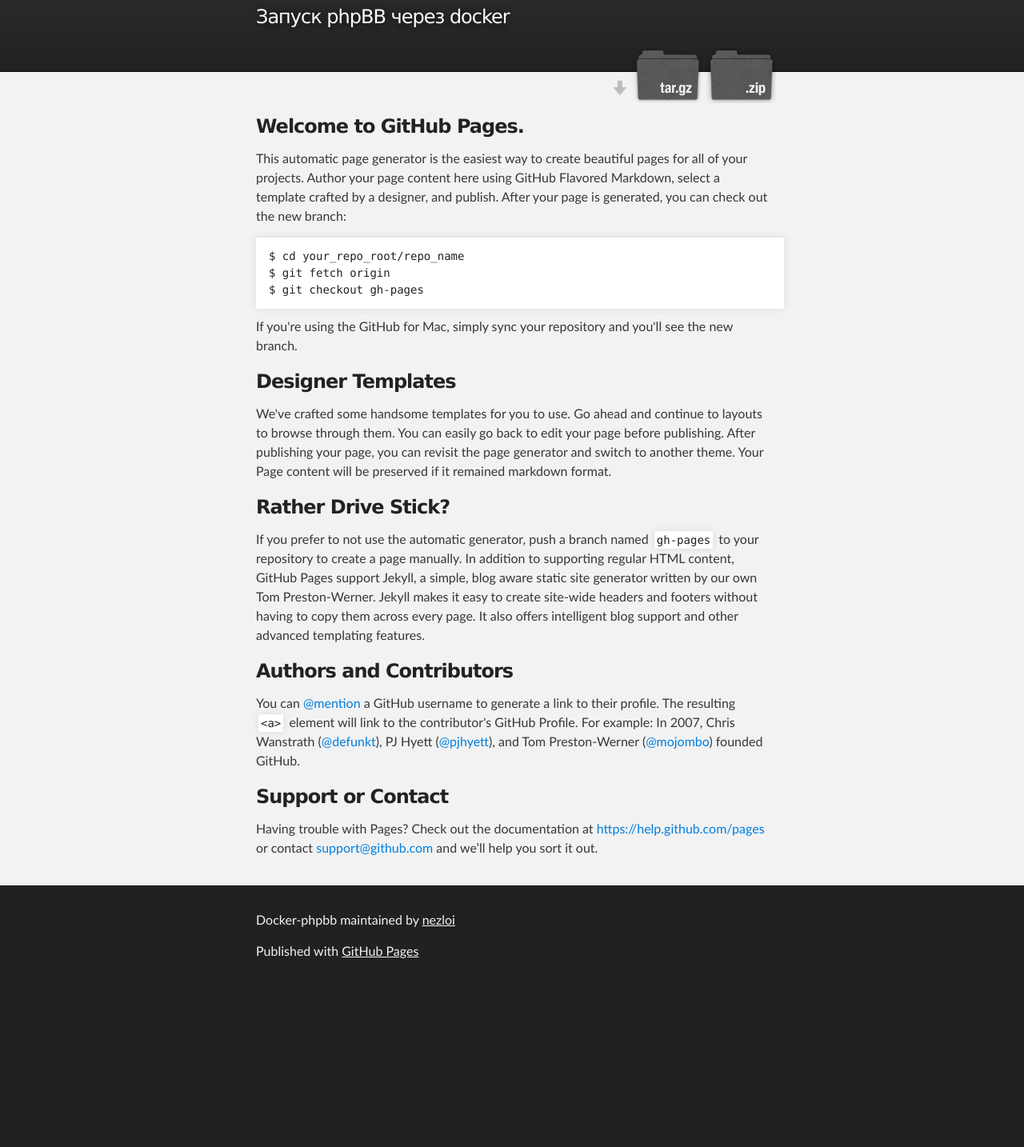
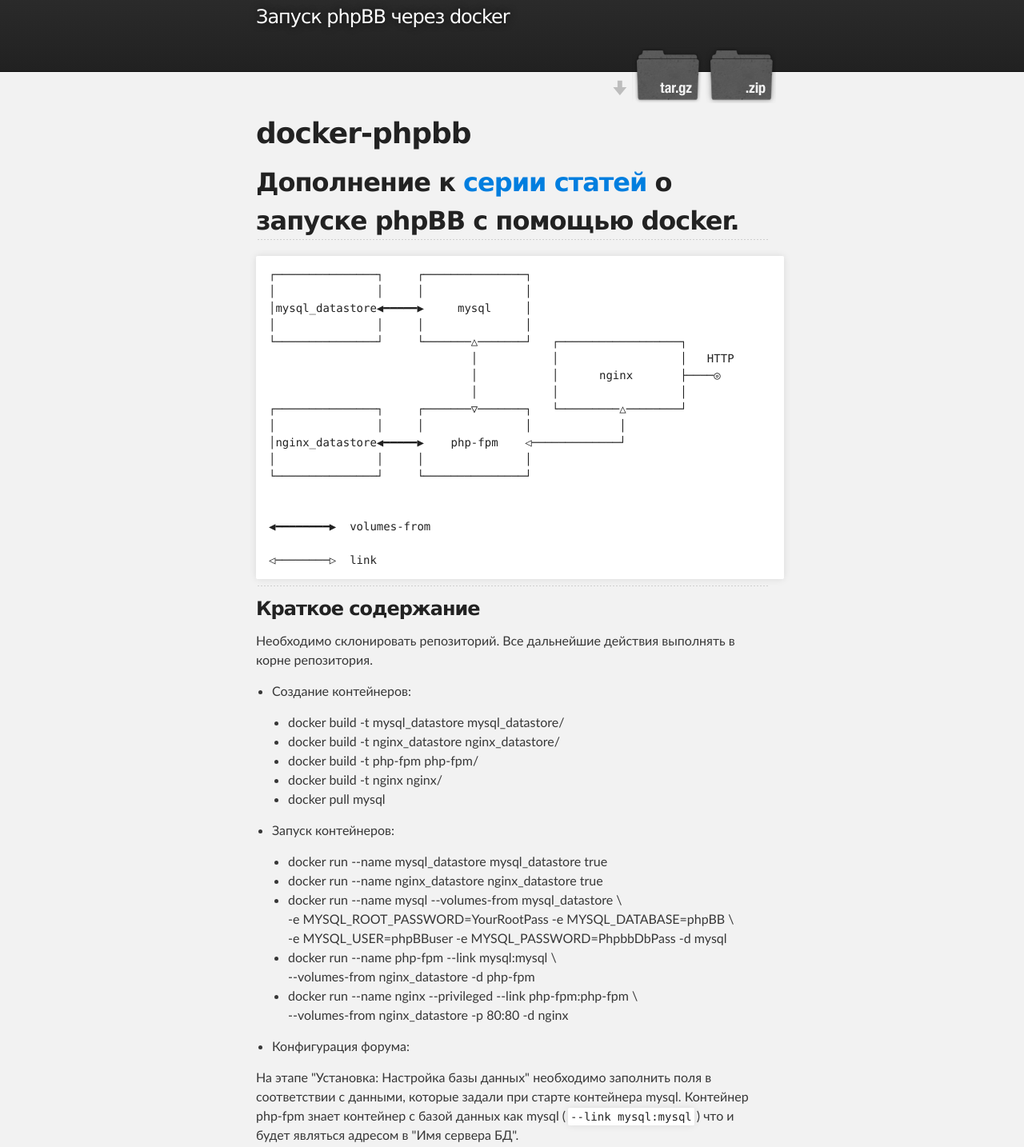
Before and after one commit to nezloi/docker-phpbb, a plain HTML site: page index.html in a window 1280 px wide. Shown: the part 120-1554 px from the top of the page at 80% size. Before the commit the page ends 1356 px from the top, so only its background shows below. Drawn offline with Linux system fonts and the light colour scheme.

```diff
--- a/index.html
+++ b/index.html
@@ -31,37 +31,84 @@
     <!-- MAIN CONTENT -->
     <div id="main_content_wrap" class="outer">
       <section id="main_content" class="inner">
-        <h3>
-<a id="welcome-to-github-pages" class="anchor" href="#welcome-to-github-pages" aria-hidden="true"><span class="octicon octicon-link"></span></a>Welcome to GitHub Pages.</h3>
+        <h1>
+<a id="docker-phpbb" class="anchor" href="#docker-phpbb" aria-hidden="true"><span class="octicon octicon-link"></span></a>docker-phpbb</h1>
 
-<p>This automatic page generator is the easiest way to create beautiful pages for all of your projects. Author your page content here using GitHub Flavored Markdown, select a template crafted by a designer, and publish. After your page is generated, you can check out the new branch:</p>
+<h2>
+<a id="Дополнение-к-серии-статей-о-запуске-phpbb-с-помощью-docker" class="anchor" href="#%D0%94%D0%BE%D0%BF%D0%BE%D0%BB%D0%BD%D0%B5%D0%BD%D0%B8%D0%B5-%D0%BA-%D1%81%D0%B5%D1%80%D0%B8%D0%B8-%D1%81%D1%82%D0%B0%D1%82%D0%B5%D0%B9-%D0%BE-%D0%B7%D0%B0%D0%BF%D1%83%D1%81%D0%BA%D0%B5-phpbb-%D1%81-%D0%BF%D0%BE%D0%BC%D0%BE%D1%89%D1%8C%D1%8E-docker" aria-hidden="true"><span class="octicon octicon-link"></span></a>Дополнение к <a href="http://blog.derz.co/posts/2015/02/27/chast-11-docker-vvedenie/" target="_blank">серии статей</a> о запуске phpBB с помощью docker.</h2>
 
-<pre><code>$ cd your_repo_root/repo_name
-$ git fetch origin
-$ git checkout gh-pages
+<pre><code>┌───────────────┐     ┌───────────────┐
+│               │     │               │
+│mysql_datastore◀━━━━━▶     mysql     │
+│               │     │               │
+└───────────────┘     └───────△───────┘   ┌──────────────────┐
+                              │           │                  │   HTTP
+                              │           │      nginx       ├────◎
+                              │           │                  │
+┌───────────────┐     ┌───────▽───────┐   └─────────△────────┘
+│               │     │               │             │
+│nginx_datastore◀━━━━━▶    php-fpm    ◁─────────────┘
+│               │     │               │
+└───────────────┘     └───────────────┘
+
+
+◀━━━━━━━━▶  volumes-from
+
+◁────────▷  link
 </code></pre>
 
-<p>If you're using the GitHub for Mac, simply sync your repository and you'll see the new branch.</p>
+<hr>
 
 <h3>
-<a id="designer-templates" class="anchor" href="#designer-templates" aria-hidden="true"><span class="octicon octicon-link"></span></a>Designer Templates</h3>
+<a id="Краткое-содержание" class="anchor" href="#%D0%9A%D1%80%D0%B0%D1%82%D0%BA%D0%BE%D0%B5-%D1%81%D0%BE%D0%B4%D0%B5%D1%80%D0%B6%D0%B0%D0%BD%D0%B8%D0%B5" aria-hidden="true"><span class="octicon octicon-link"></span></a>Краткое содержание</h3>
 
-<p>We've crafted some handsome templates for you to use. Go ahead and continue to layouts to browse through them. You can easily go back to edit your page before publishing. After publishing your page, you can revisit the page generator and switch to another theme. Your Page content will be preserved if it remained markdown format.</p>
+<p>Необходимо склонировать репозиторий. Все дальнейшие действия выполнять в корне репозитория.</p>
 
-<h3>
-<a id="rather-drive-stick" class="anchor" href="#rather-drive-stick" aria-hidden="true"><span class="octicon octicon-link"></span></a>Rather Drive Stick?</h3>
+<ul>
+<li>
+<p>Создание контейнеров:  </p>
 
-<p>If you prefer to not use the automatic generator, push a branch named <code>gh-pages</code> to your repository to create a page manually. In addition to supporting regular HTML content, GitHub Pages support Jekyll, a simple, blog aware static site generator written by our own Tom Preston-Werner. Jekyll makes it easy to create site-wide headers and footers without having to copy them across every page. It also offers intelligent blog support and other advanced templating features.</p>
+<ul>
+<li>docker build -t mysql_datastore mysql_datastore/<br>
+</li>
+<li>docker build -t nginx_datastore nginx_datastore/<br>
+</li>
+<li>docker build -t php-fpm php-fpm/<br>
+</li>
+<li>docker build -t nginx nginx/<br>
+</li>
+<li>docker pull mysql<br>
+</li>
+</ul>
+</li>
+<li>
+<p>Запуск контейнеров:  </p>
 
-<h3>
-<a id="authors-and-contributors" class="anchor" href="#authors-and-contributors" aria-hidden="true"><span class="octicon octicon-link"></span></a>Authors and Contributors</h3>
+<ul>
+<li>docker run --name mysql_datastore mysql_datastore true<br>
+</li>
+<li>docker run --name nginx_datastore nginx_datastore true<br>
+</li>
+<li>docker run --name mysql --volumes-from mysql_datastore \<br>
+-e MYSQL_ROOT_PASSWORD=YourRootPass -e MYSQL_DATABASE=phpBB \<br>
+-e MYSQL_USER=phpBBuser -e MYSQL_PASSWORD=PhpbbDbPass -d mysql<br>
+</li>
+<li>docker run --name php-fpm --link mysql:mysql \<br>
+--volumes-from nginx_datastore -d php-fpm<br>
+</li>
+<li>docker run --name nginx --privileged --link php-fpm:php-fpm \<br>
+--volumes-from nginx_datastore -p 80:80 -d nginx<br>
+</li>
+</ul>
+</li>
+<li><p>Конфигурация форума:</p></li>
+</ul>
 
-<p>You can <a href="https://github.com/blog/821" class="user-mention">@mention</a> a GitHub username to generate a link to their profile. The resulting <code>&lt;a&gt;</code> element will link to the contributor's GitHub Profile. For example: In 2007, Chris Wanstrath (<a href="https://github.com/defunkt" class="user-mention">@defunkt</a>), PJ Hyett (<a href="https://github.com/pjhyett" class="user-mention">@pjhyett</a>), and Tom Preston-Werner (<a href="https://github.com/mojombo" class="user-mention">@mojombo</a>) founded GitHub.</p>
+<p>На этапе "Установка: Настройка базы данных" необходимо заполнить поля в соответствии с данными, которые задали при старте контейнера mysql. Контейнер php-fpm знает контейнер с базой данных как mysql (<code>--link mysql:mysql</code>) что и будет являться адресом в "Имя сервера БД".</p>
 
-<h3>
-<a id="support-or-contact" class="anchor" href="#support-or-contact" aria-hidden="true"><span class="octicon octicon-link"></span></a>Support or Contact</h3>
+<p><img src="https://raw.githubusercontent.com/nezloi/docker-phpbb/master/screenshot.jpg" alt="docker-phpbb"></p>
 
-<p>Having trouble with Pages? Check out the documentation at <a href="https://help.github.com/pages">https://help.github.com/pages</a> or contact <a href="mailto:support@github.com">support@github.com</a> and we’ll help you sort it out.</p>
+<p><a href="http://blog.derz.co/posts/2015/02/27/chast-11-docker-vvedenie/" target="_blank">Подробное описание выбранной стратегии и лучшие практики.</a></p>
       </section>
     </div>
 
```
Also changed, not shown: params.json (+1 -1 lines).
